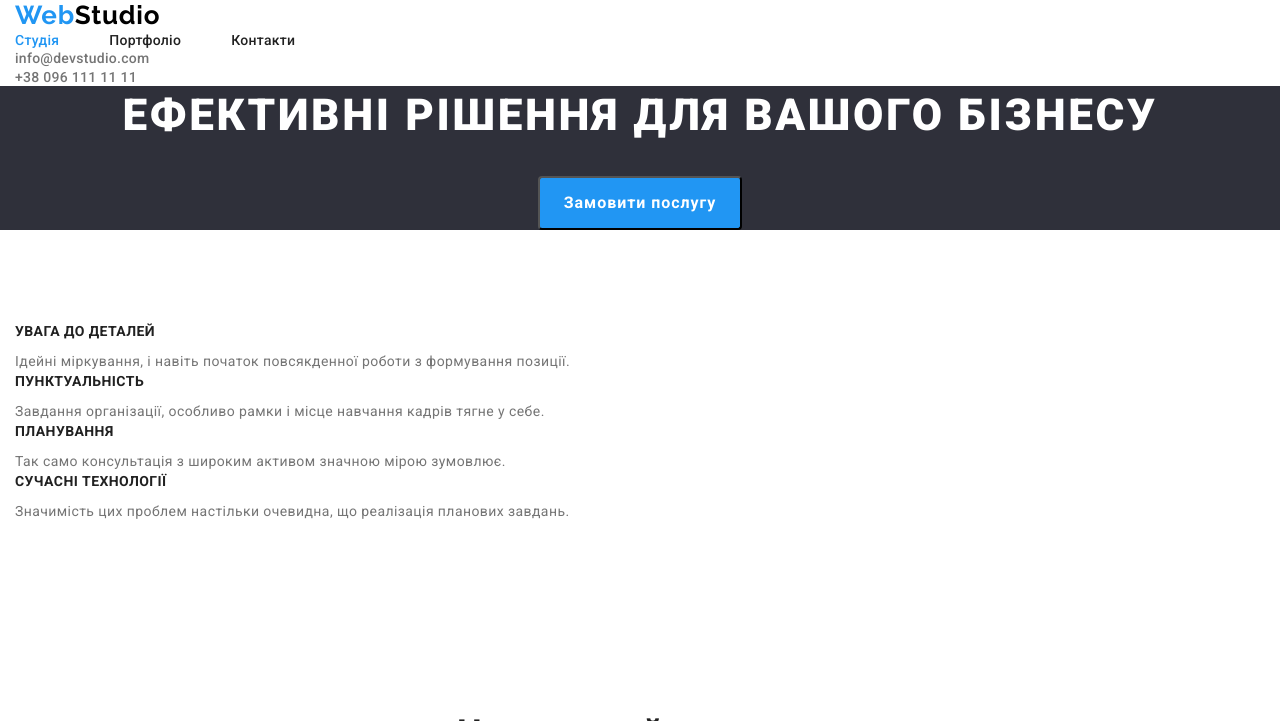
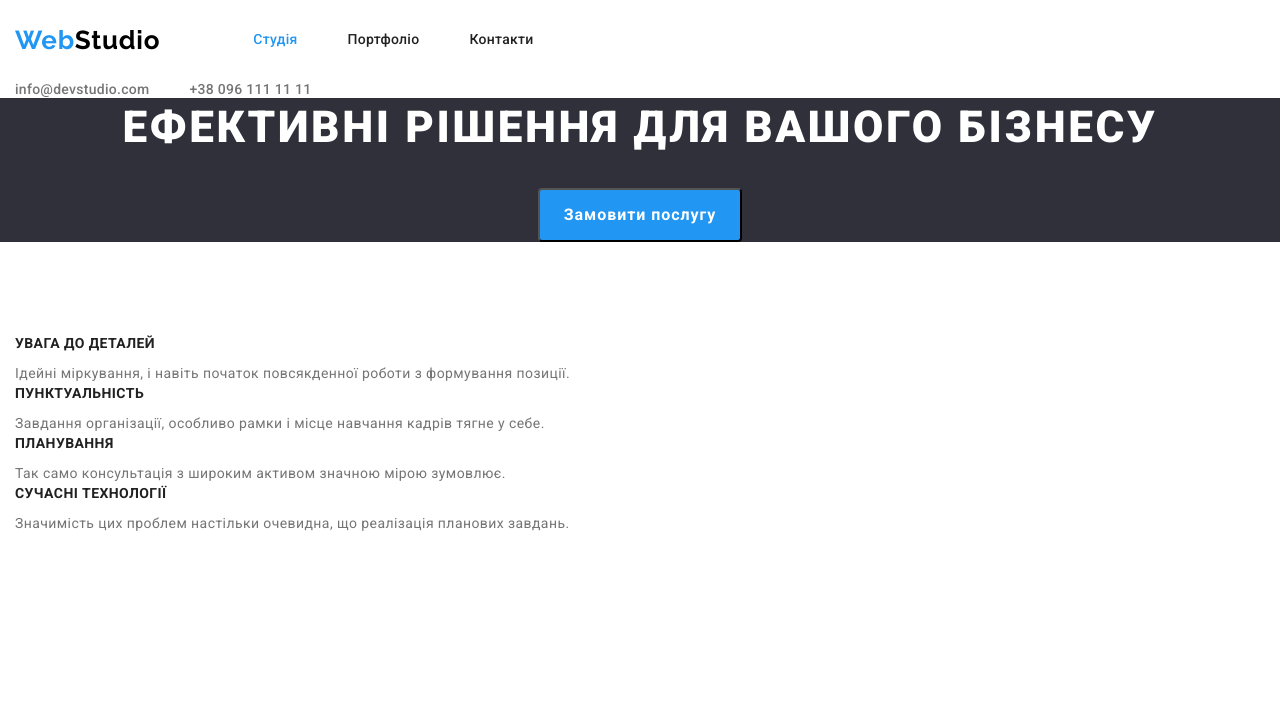
Before and after one commit to VeronikaVS90/goit-markup-hw-03, a plain HTML site: page index.html in a window 1280 px wide. Shown: the top 721 px of the page. Drawn offline with nearby package versions, Linux system fonts and the light colour scheme.

Commit message:
оновила css

```diff
--- a/css/styles.css
+++ b/css/styles.css
@@ -42,12 +42,13 @@ ul {
   margin: 0, auto;
 }
 
-.section {
-  padding-top: 94px;
-  padding-bottom: 94px;
+.main-nav {
+  display: flex;
+  align-items: center;
 }
 
 .logo {
+  margin-right: 93px;
   color: var(--accent-color);
 
   font-family: Raleway, sans-serif;
@@ -67,13 +68,16 @@ ul {
   display: flex;
 }
 
-.site-nav .item:not(:last-child) {
-  margin-right: 50px;
+.site-nav .item + .item {
+  margin-left: 50px;
 }
 
 .site-nav .link {
+  display: block;
+  padding-top: 32px;
+  padding-bottom: 32px;
+
   color: var(--title-text-color);
-
   font-weight: 500;
   font-size: 14px;
   line-height: 1.14;
@@ -91,6 +95,14 @@ ul {
 }
 
 /* Cont nav */
+.cont-nav {
+  display: flex;
+}
+
+.cont-nav .item + .item {
+  margin-left: 40px;
+}
+
 .cont-nav .link {
   color: var(--primary-text-color);
 
@@ -145,6 +157,11 @@ ul {
 .button-primary:focus {
   color: var(--white-color);
   background-color: var(--btn-active-bg-color);
+}
+
+.section {
+  padding-top: 94px;
+  padding-bottom: 94px;
 }
 
 /* Features */
```
